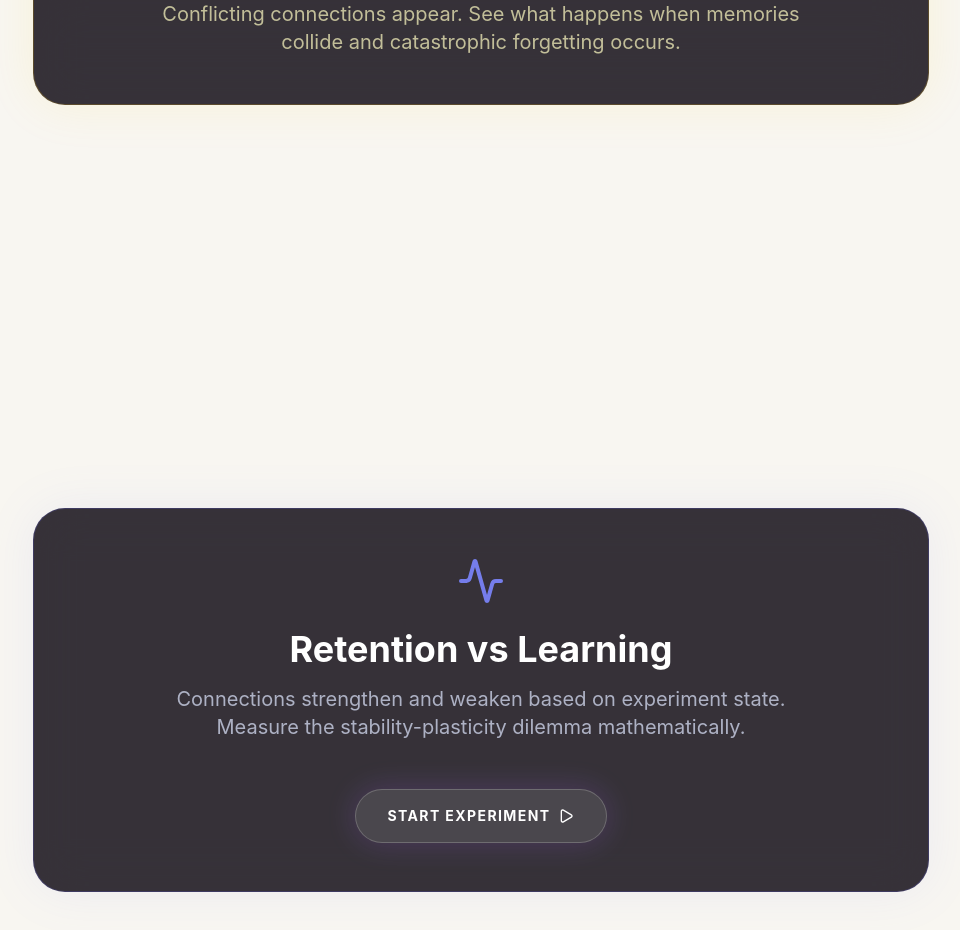
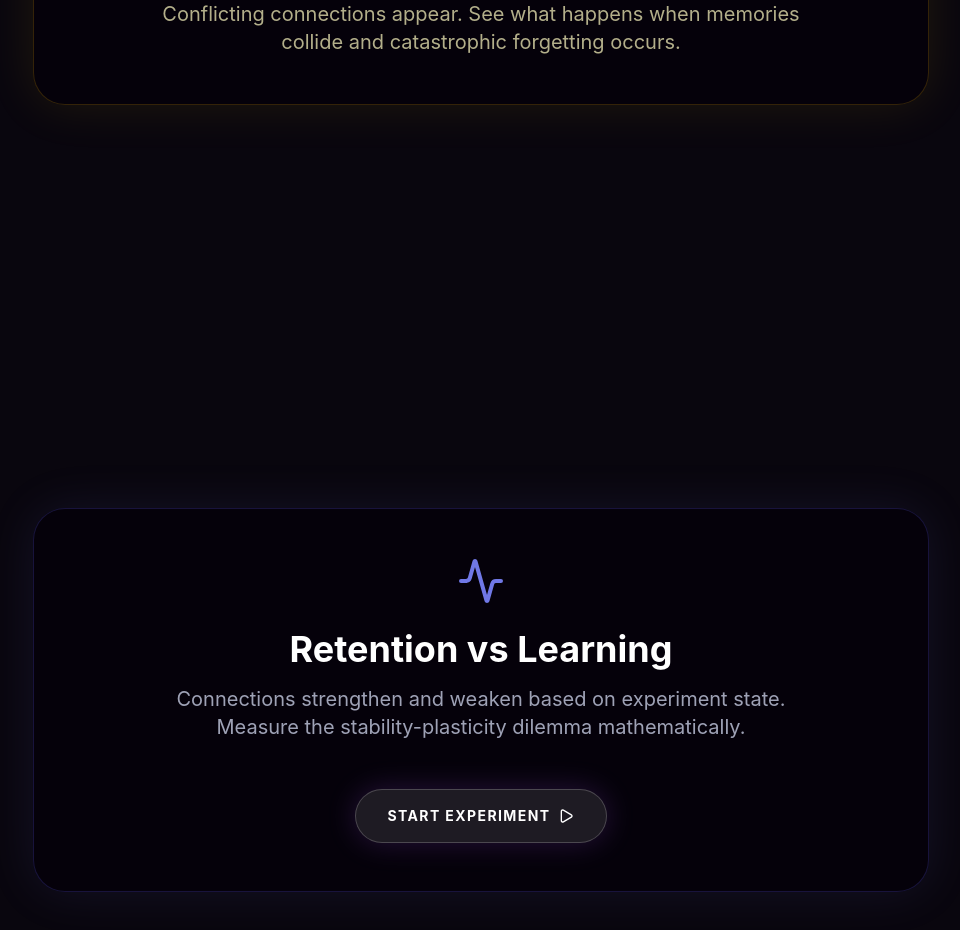
Before and after one commit to Deebiga21/MEMORA, a React (Vite) app: page / in a window 1280 px wide. Shown: the part 2548-3478 px from the top of the page, without its empty margins (159-1119 px from the left). Built offline with nearby package versions, Linux system fonts and the light colour scheme.

Commit message:
style(theme): update global css variables to dark sci-fi theme for bright, legible dashboard text

```diff
--- a/src/index.css
+++ b/src/index.css
@@ -2,35 +2,35 @@
 
 @layer base {
   :root {
-    --background: 40 33% 96%; /* Cream */
-    --foreground: 25 10% 26%; /* Dark warm grey for text */
+    --background: 260 40% 4%; /* Deep Space Dark */
+    --foreground: 210 40% 98%; /* Bright White Text */
 
-    --card: 34 30% 91%; /* Light Beige */
-    --card-foreground: 25 10% 26%;
+    --card: 260 40% 12%; /* Very dark transparent card */
+    --card-foreground: 210 40% 98%;
 
-    --popover: 34 30% 91%;
-    --popover-foreground: 25 10% 26%;
+    --popover: 260 40% 12%;
+    --popover-foreground: 210 40% 98%;
 
-    --primary: 18 32% 59%; /* Terracotta */
-    --primary-foreground: 0 0% 100%;
+    --primary: 260 80% 75%; /* Bright Neon Purple */
+    --primary-foreground: 260 40% 10%;
 
-    --secondary: 31 22% 77%; /* Warm Taupe */
-    --secondary-foreground: 25 10% 26%;
+    --secondary: 260 30% 20%; /* Darker interactive elements */
+    --secondary-foreground: 210 40% 98%;
 
-    --muted: 34 26% 89%; /* Lighter Beige for subtle backgrounds */
-    --muted-foreground: 30 9% 51%; /* Muted brownish grey */
+    --muted: 260 20% 15%;
+    --muted-foreground: 260 20% 75%; /* Bright muted grey */
 
-    --accent: 30 11% 72%; /* Warm Grey */
-    --accent-foreground: 25 10% 26%;
+    --accent: 190 90% 65%; /* Bright Cyan */
+    --accent-foreground: 260 40% 10%;
 
-    --destructive: 0 62.8% 30.6%;
+    --destructive: 0 80% 60%;
     --destructive-foreground: 210 40% 98%;
 
-    --border: 31 22% 77%; /* Warm Taupe for borders */
-    --input: 31 22% 77%;
-    --ring: 18 32% 59%; /* Terracotta */
+    --border: 260 30% 25%; /* Subtle border */
+    --input: 260 30% 25%;
+    --ring: 260 80% 75%;
 
-    --radius: 0.5rem;
+    --radius: 0.75rem;
   }
 }
 
```
